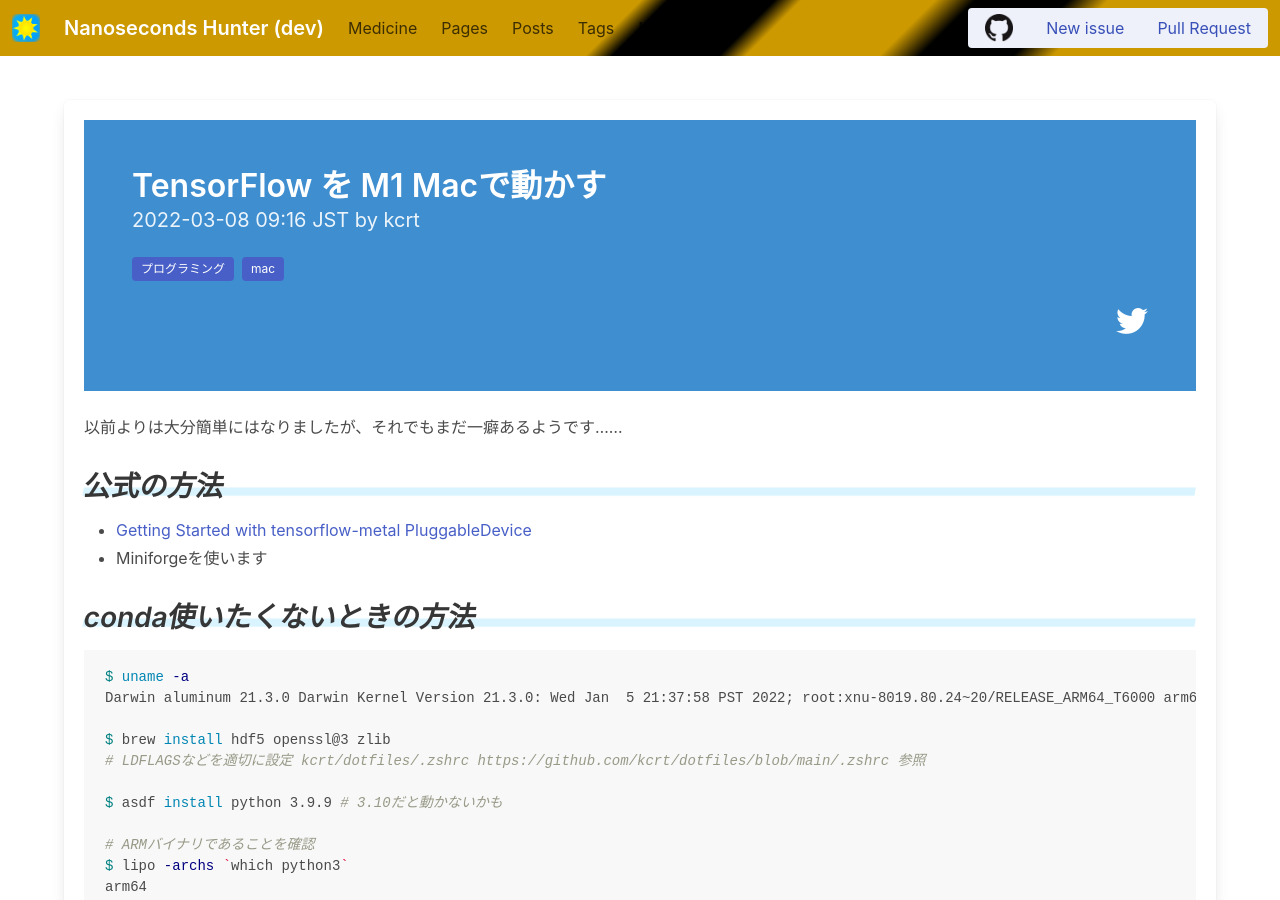
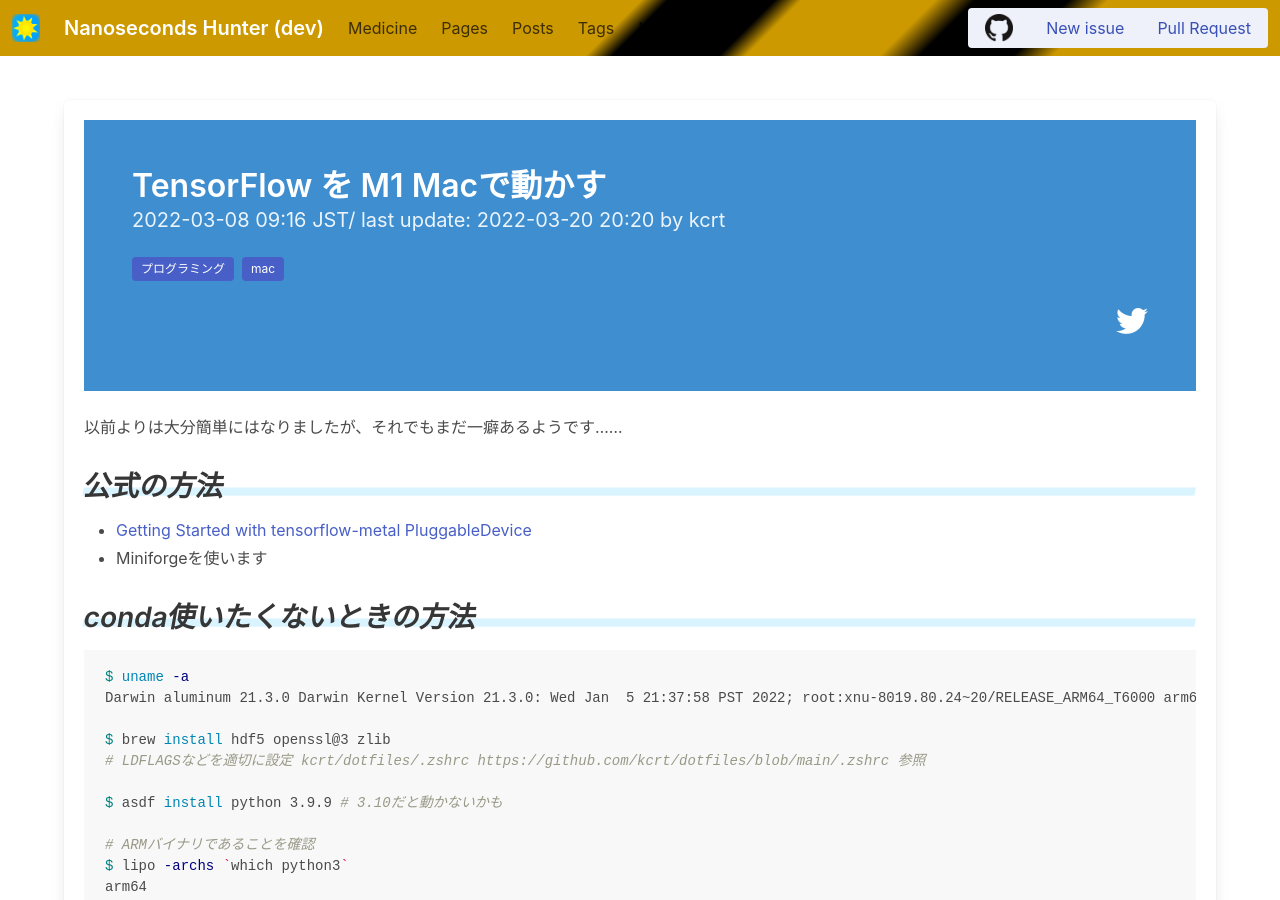
Before and after one commit to kcrt/www.kcrt.net, a Jekyll site: the page built from _posts/2022-03-08-tensorflow_on_m1mac.md, in a window 1280 px wide and 900 px high. Built offline with Jekyll 4.4.1, drawn with Linux system fonts in a browser that asks for light colours.

Commit message:
Update 2022-03-08-tensorflow_on_m1mac.md

```diff
--- a/_posts/2022-03-08-tensorflow_on_m1mac.md
+++ b/_posts/2022-03-08-tensorflow_on_m1mac.md
@@ -1,5 +1,6 @@
 ---
 date: 2022-03-08 09:16:32 +0900
+update: 2022-03-20 20:20:00 +0900
 tags:
     - プログラミング
     - mac
```
